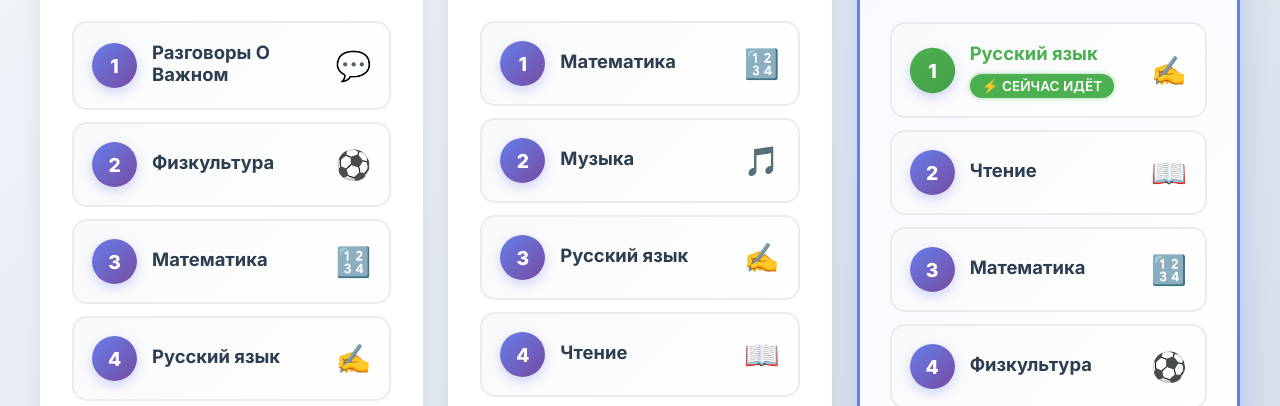
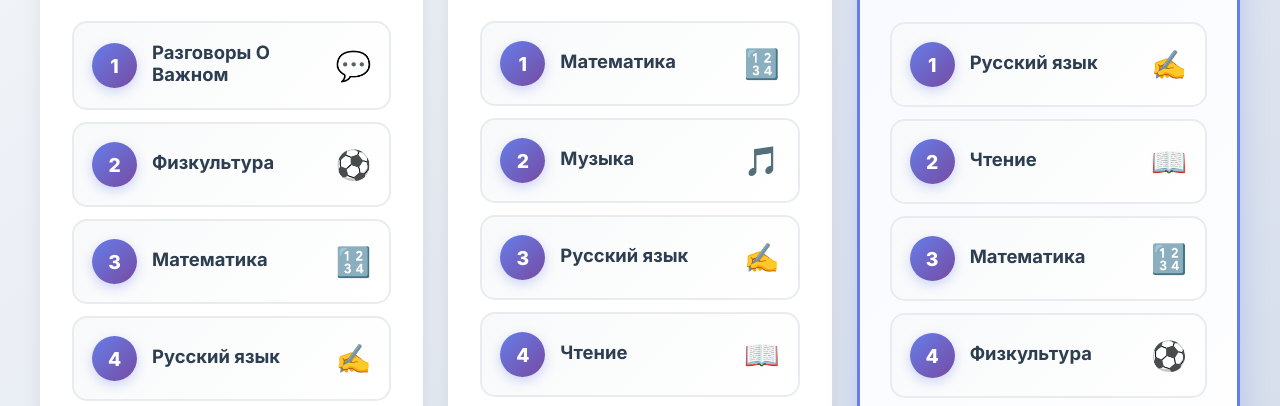
Before and after one commit to p0rt24/something, a plain HTML site: page index.html in a window 1280 px wide. Shown: the part 373-779 px from the top of the page. Drawn offline with Linux system fonts and the light colour scheme.

Commit message:
Update index.html

```diff
--- a/index.html
+++ b/index.html
@@ -176,20 +176,6 @@
             transition: transform 0.3s ease;
         }
 
-        .lesson-item.current-lesson .lesson-number {
-            background: linear-gradient(135deg, #4CAF50 0%, #45a049 100%);
-            animation: bounce 1s ease-in-out infinite;
-        }
-
-        @keyframes bounce {
-            0%, 100% {
-                transform: scale(1);
-            }
-            50% {
-                transform: scale(1.1);
-            }
-        }
-
         .lesson-item:hover .lesson-number {
             transform: scale(1.1);
         }
@@ -205,37 +191,11 @@
             margin-bottom: 5px;
         }
 
-        .lesson-item.current-lesson .lesson-name {
-            color: #4CAF50;
-        }
-
         .lesson-time {
             display: none;
         }
 
-        .lesson-status {
-            font-size: 0.85em;
-            padding: 4px 12px;
-            border-radius: 12px;
-            font-weight: 600;
-            margin-top: 5px;
-            display: inline-block;
-        }
 
-        .status-current {
-            background: #4CAF50;
-            color: white;
-            animation: glow 2s ease-in-out infinite;
-        }
-
-        @keyframes glow {
-            0%, 100% {
-                box-shadow: 0 0 5px rgba(76, 175, 80, 0.5);
-            }
-            50% {
-                box-shadow: 0 0 20px rgba(76, 175, 80, 0.8);
-            }
-        }
 
         .lesson-icon {
             font-size: 1.8em;
@@ -614,70 +574,8 @@
             return emojis[subject] || '📚';
         }
 
-        function getCurrentLesson(lessons) {
-            const now = new Date();
-            const hours = now.getHours();
-            const minutes = now.getMinutes();
-            const currentTime = hours * 60 + minutes;
-
-            for (let i = 0; i < lessons.length && i < lessonTimes.length; i++) {
-                const [startHour, startMin] = lessonTimes[i].start.split(':').map(Number);
-                const [endHour, endMin] = lessonTimes[i].end.split(':').map(Number);
-                const startTime = startHour * 60 + startMin;
-                const endTime = endHour * 60 + endMin;
-
-                if (currentTime >= startTime && currentTime <= endTime) {
-                    return i;
-                }
-            }
-            return -1;
-        }
-
-        function getLessonStatus(lessonIndex, currentLessonIndex) {
-            if (currentLessonIndex === -1) return '';
-            if (lessonIndex === currentLessonIndex) return 'current';
-            if (lessonIndex < currentLessonIndex) return 'completed';
-            return '';
-        }
-
-        function calculateProgress(lessons, currentLessonIndex) {
-            if (currentLessonIndex === -1) {
-                const now = new Date();
-                const hours = now.getHours();
-                const minutes = now.getMinutes();
-                const currentTime = hours * 60 + minutes;
-
-                if (currentTime < 8 * 60) return 0;
-
-                const [endHour, endMin] = lessonTimes[lessons.length - 1].end.split(':').map(Number);
-                const endTime = endHour * 60 + endMin;
-
-                if (currentTime > endTime) return 100;
-
-                return 0;
-            }
-
-            if (currentLessonIndex >= lessons.length) return 100;
-
-            const now = new Date();
-            const hours = now.getHours();
-            const minutes = now.getMinutes();
-            const currentTime = hours * 60 + minutes;
-
-            const [startHour, startMin] = lessonTimes[currentLessonIndex].start.split(':').map(Number);
-            const [endHour, endMin] = lessonTimes[currentLessonIndex].end.split(':').map(Number);
-            const startTime = startHour * 60 + startMin;
-            const endTime = endHour * 60 + endMin;
-
-            const lessonProgress = (currentTime - startTime) / (endTime - startTime);
-            const completedLessons = currentLessonIndex;
-            const totalProgress = (completedLessons + lessonProgress) / lessons.length;
-
-            return Math.min(100, Math.max(0, totalProgress * 100));
-        }
-
         function calculateCountdown() {
-            const endDate = new Date('2025-05-28');
+            const endDate = new Date('2026-05-28');
             const now = new Date();
 
             const diffTime = endDate.getTime() - now.getTime();
@@ -685,7 +583,7 @@
             const diffWeeks = Math.floor(diffDays / 7);
             const diffMonths = Math.floor(diffDays / 30);
 
-            const startDate = new Date('2024-09-01');
+            const startDate = new Date('2025-09-01');
             const totalDays = Math.ceil((endDate.getTime() - startDate.getTime()) / (1000 * 60 * 60 * 24));
             const elapsedDays = Math.ceil((now.getTime() - startDate.getTime()) / (1000 * 60 * 60 * 24));
             const progress = Math.min(100, Math.max(0, (elapsedDays / totalDays) * 100));
@@ -711,8 +609,6 @@
             weekDays.forEach((day, index) => {
                 const isToday = currentDay === index + 1;
                 const lessons = schedule[day];
-                const currentLessonIndex = isToday ? getCurrentLesson(lessons) : -1;
-                const progress = isToday ? calculateProgress(lessons, currentLessonIndex) : 0;
 
                 const dayCard = document.createElement('div');
                 dayCard.className = `day-card ${isToday ? 'today' : ''}`;
@@ -721,16 +617,11 @@
                 lessons.forEach((lesson, lessonIndex) => {
                     const emoji = getSubjectEmoji(lesson);
 
-                    const status = isToday ? getLessonStatus(lessonIndex, currentLessonIndex) : '';
-                    const statusClass = status === 'current' ? 'current-lesson' : status === 'completed' ? 'completed' : '';
-                    const statusBadge = status === 'current' ? '<div class="lesson-status status-current">⚡ СЕЙЧАС ИДЁТ</div>' : '';
-
                     lessonsHTML += `
-                        <li class="lesson-item ${statusClass}">
+                        <li class="lesson-item">
                             <div class="lesson-number">${lessonIndex + 1}</div>
                             <div class="lesson-content">
                                 <div class="lesson-name">${lesson}</div>
-                                ${statusBadge}
                             </div>
                             <div class="lesson-icon">${emoji}</div>
                         </li>
```
